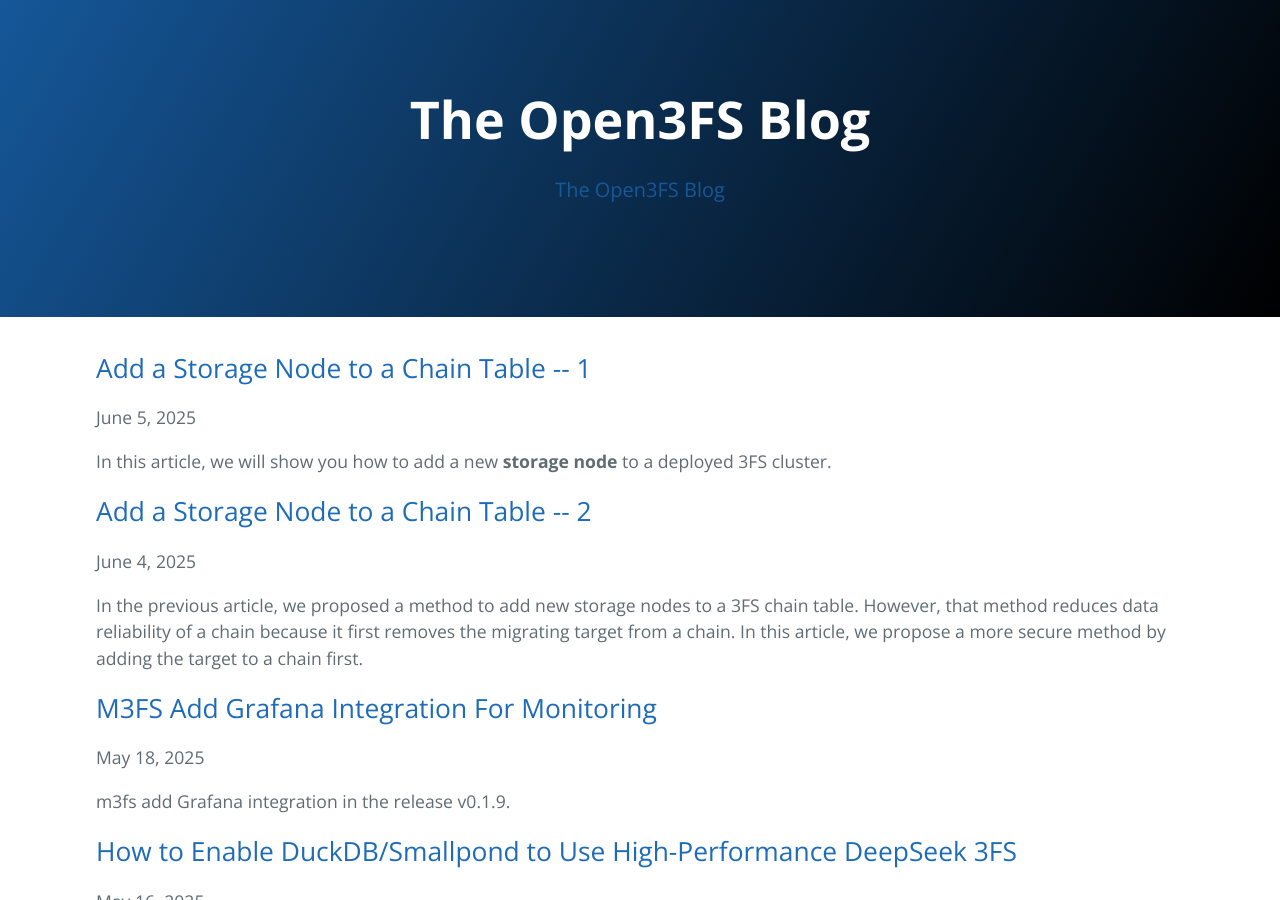
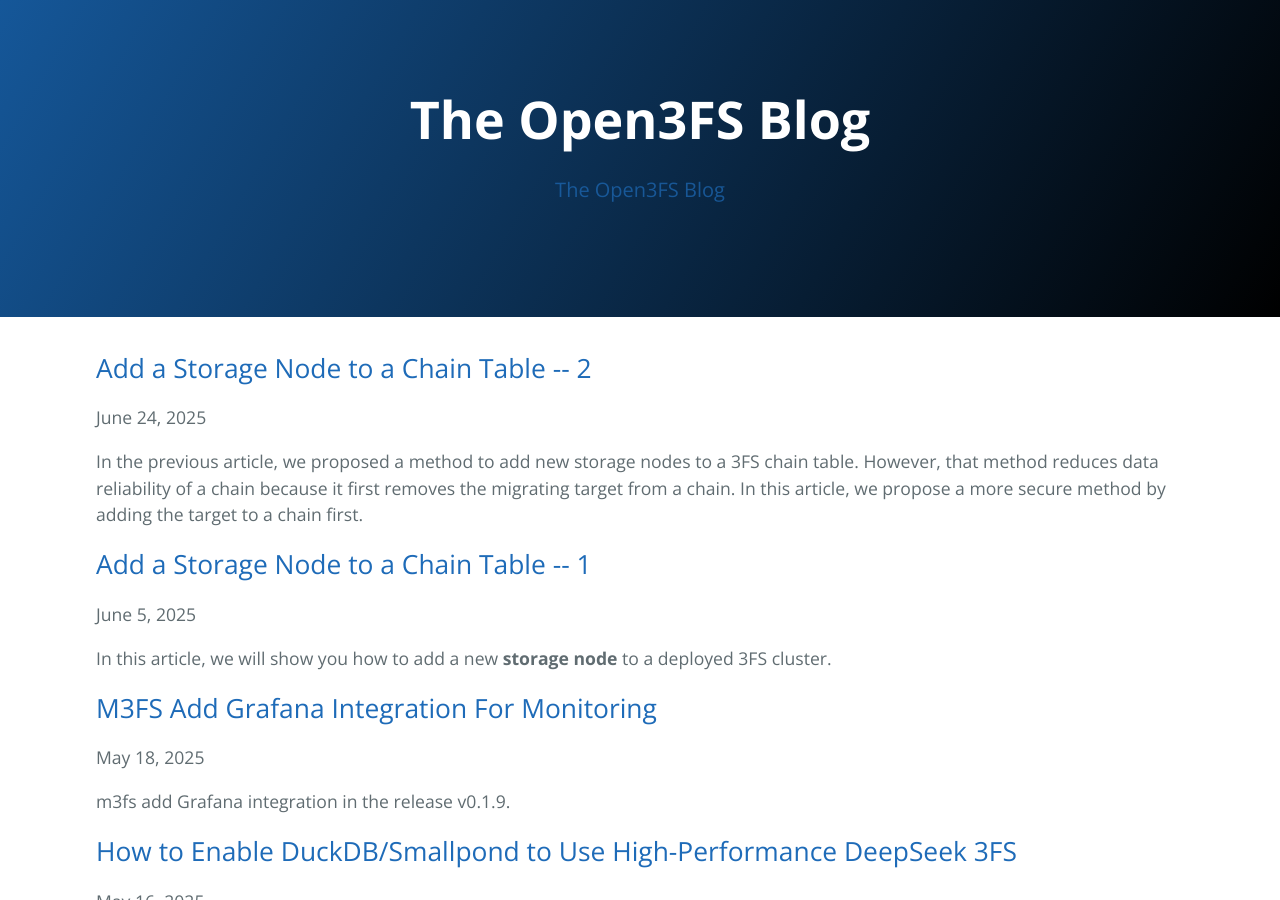
Before and after one commit to open3fs/open3fs.github.io, a Jekyll site: the page built from index.md, in a window 1280 px wide and 900 px high. Built offline with Jekyll 4.4.1, drawn with Linux system fonts in a browser that asks for light colours.

Commit message:
[article] 3FS-add-node-to-chaintable-2
Signed-off-by: diabloneo <diabloneo@gmail.com>

```diff
--- a/_posts/2025-06-04-3FS-add-node-to-chaintable-2.md
+++ b/_posts/2025-06-24-3FS-add-node-to-chaintable-2.md
@@ -1,7 +1,7 @@
 ---
 layout: "post"
 title: "Add a Storage Node to a Chain Table -- 2"
-date: 2025-06-04
+date: 2025-06-24
 ---
 
 In the previous article, we proposed a method to add new storage nodes to a 3FS chain table. However, that method reduces data reliability of a chain because it first removes the migrating target from a chain. In this article, we propose a more secure method by adding the target to a chain first.
@@ -70,7 +70,7 @@ The method works as follows:
 2. Process every existing chain sequentially:
     1. Get the locations of the chain, compare current locations with new locations.
     2. If all locations of the chain do not change at all (all replicas stay in current locations), nothing needs to be done.
-    3. If a location of the chain changed, we create a new target for the location with a new target ID which is different from all existing targets. Add the new target to the chain with the `update-chain --mode add` command. Wait until all targets' status becomes SERVING-UPTODATE. We do this for all changed locations first. After all new locations (new targets) become UPTODATE, we remove old targets.
+    3. If a location of the chain changed, we **create a new target for the location with a new target ID** which is different from all existing targets. Add the new target to the chain with the `update-chain --mode add` command. Wait until all targets' status becomes SERVING-UPTODATE. We do this for all changed locations first. After all new locations (new targets) become UPTODATE, we remove old targets.
 3. Create new targets for new chains.
 4. Generate the CSV files of chain and chain table, and upload them.
 
```
